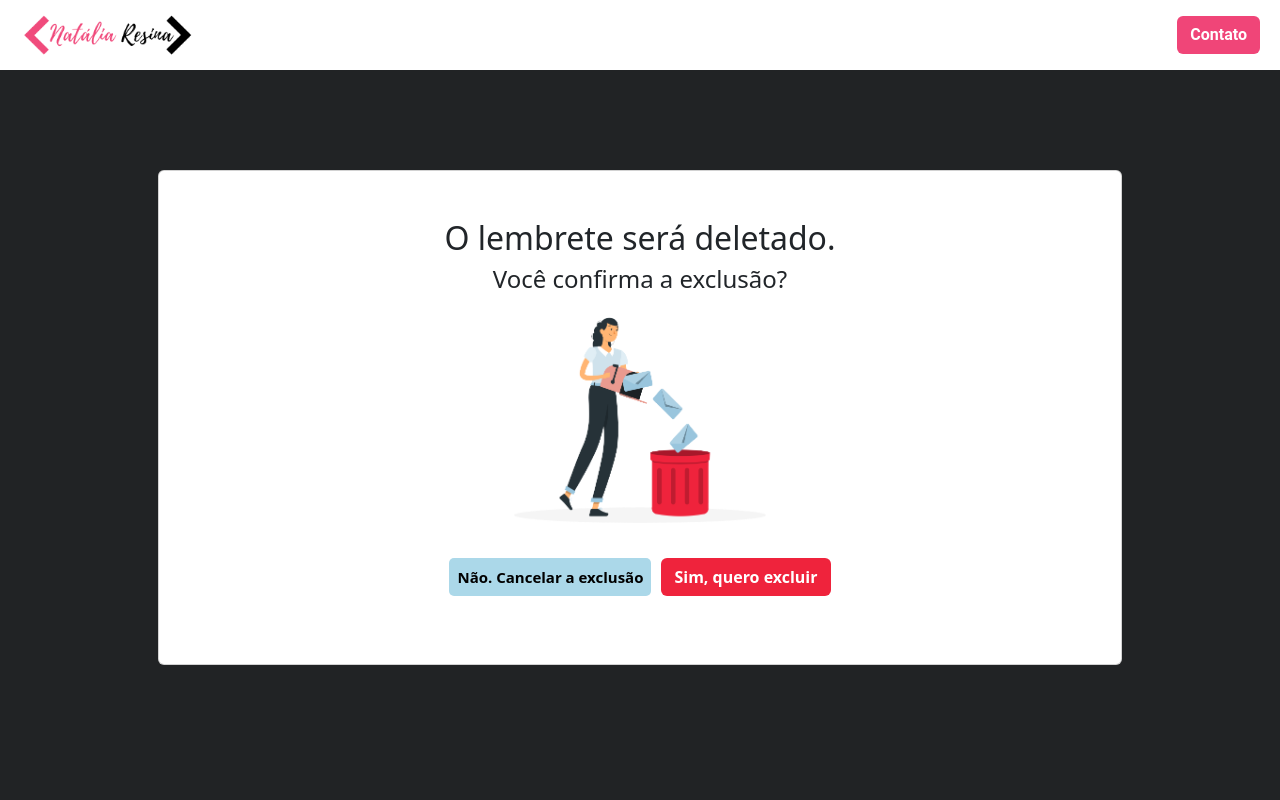
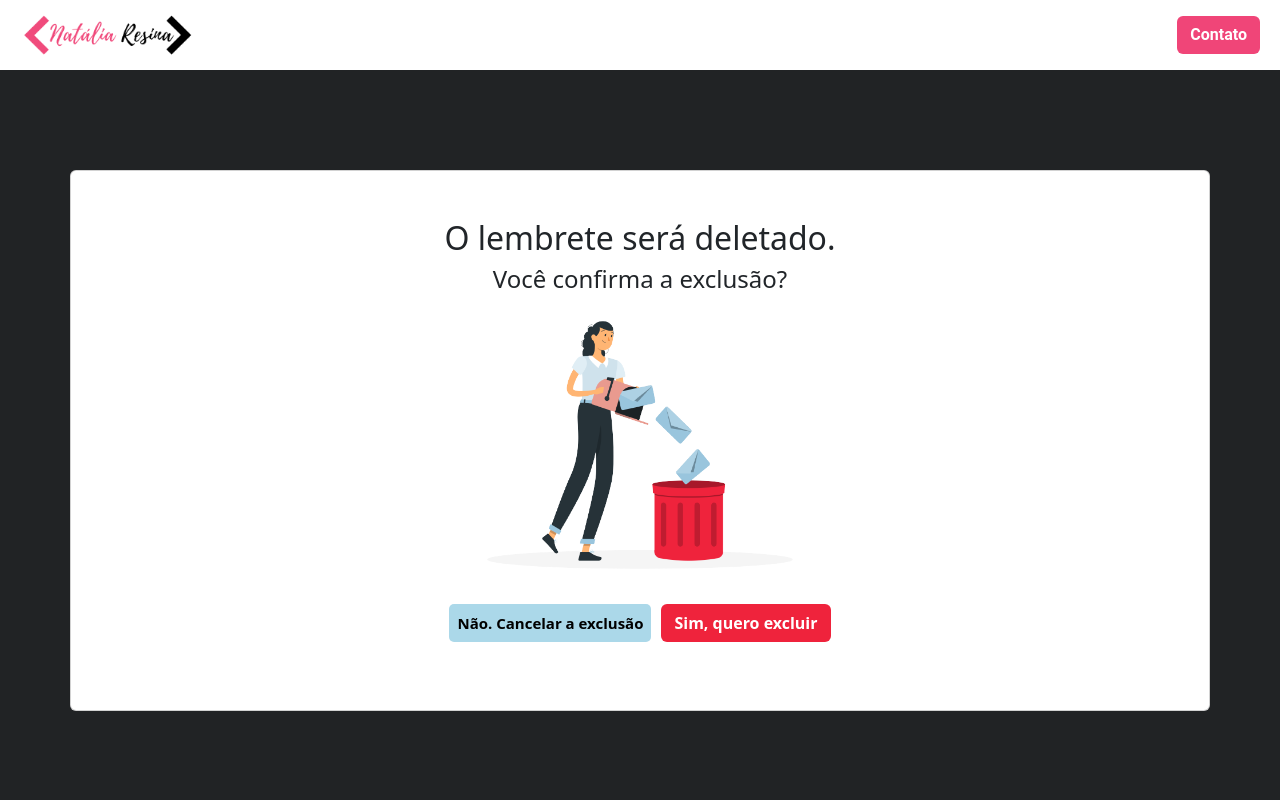
Before and after one commit to natalia-r-l/Angular-Memoteca, an Angular app: page /note/deleteNotes/1 in a window 1280 px wide. Shown: the top 800 px of the page. Built offline with nearby package versions, Linux system fonts and the light colour scheme; no server answers.

Commit message:
ajuste layout pagina exclusão

```diff
--- a/src/app/components/notes/modal-delete/modal-delete.component.css
+++ b/src/app/components/notes/modal-delete/modal-delete.component.css
@@ -1,6 +1,6 @@
 .container{
   height: 100vh;
-  padding: 100px;
+  padding-top: 100px;
 }
 
 .card{
```
